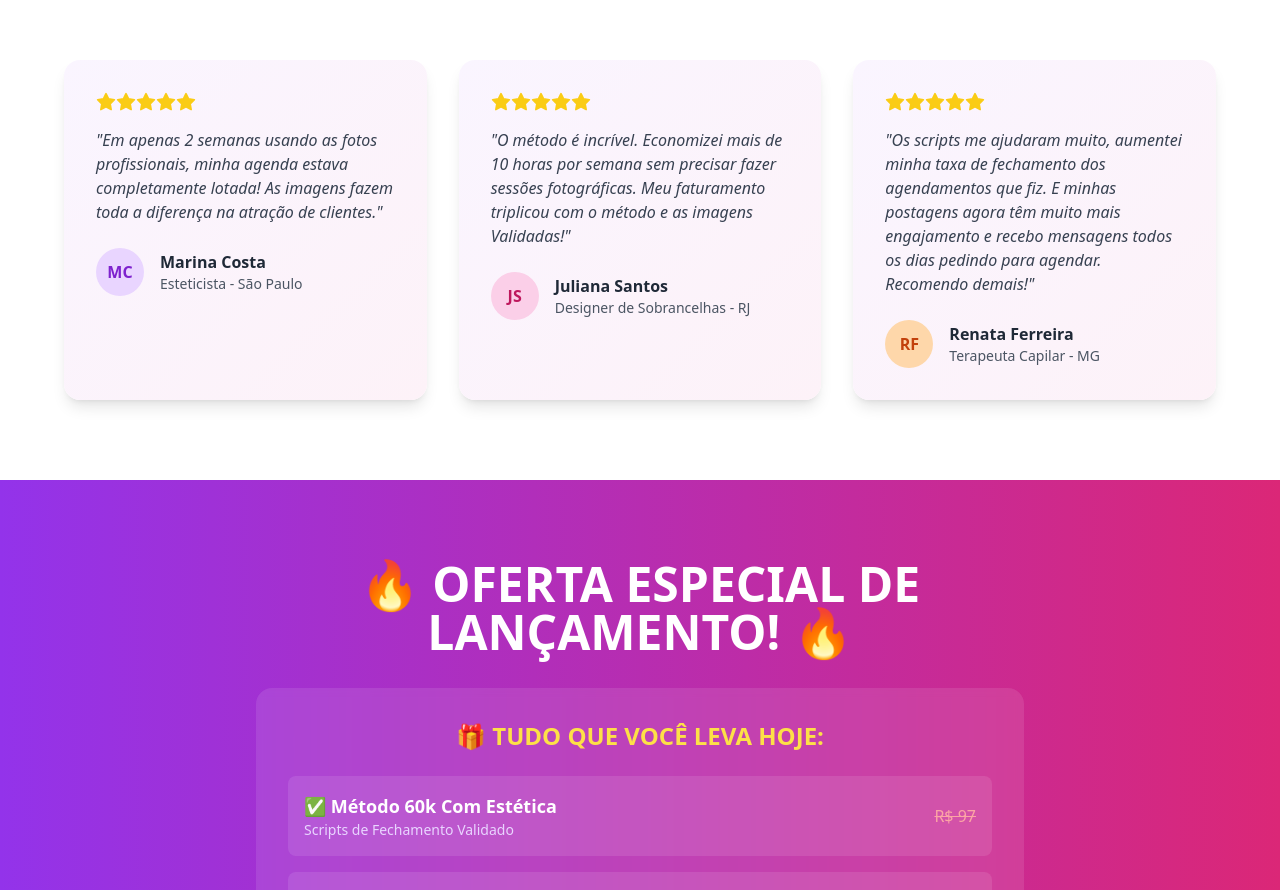
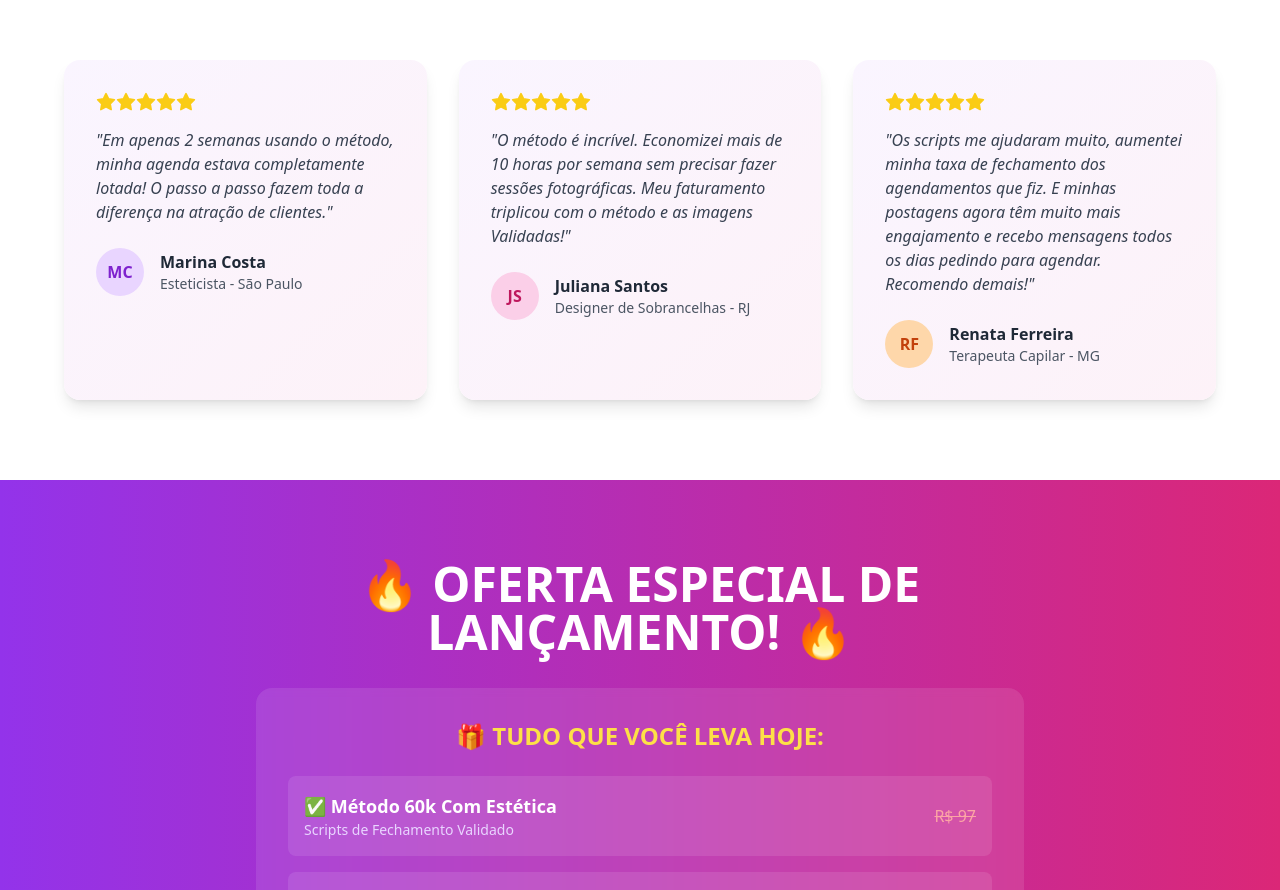
Before and after one commit to Magnus1385/KIT, a React (Vite) app: page / in a window 1280 px wide. Shown: the part 2810-3700 px from the top of the page. Built offline with nearby package versions, Linux system fonts and the light colour scheme.

Commit message:
Updated App.tsx

```diff
--- a/src/App.tsx
+++ b/src/App.tsx
@@ -309,7 +309,7 @@ function App() {
                   <Star key={i} className="w-5 h-5 fill-yellow-400 text-yellow-400" />
                 ))}
               </div>
-              <p className="text-gray-700 mb-6 italic">"Em apenas 2 semanas usando as fotos profissionais, minha agenda estava completamente lotada! As imagens fazem toda a diferença na atração de clientes."</p>
+              <p className="text-gray-700 mb-6 italic">"Em apenas 2 semanas usando o método, minha agenda estava completamente lotada! O passo a passo fazem toda a diferença na atração de clientes."</p>
               <div className="flex items-center">
                 <div className="w-12 h-12 bg-purple-200 rounded-full flex items-center justify-center mr-4">
                   <span className="text-purple-700 font-bold">MC</span>
```
